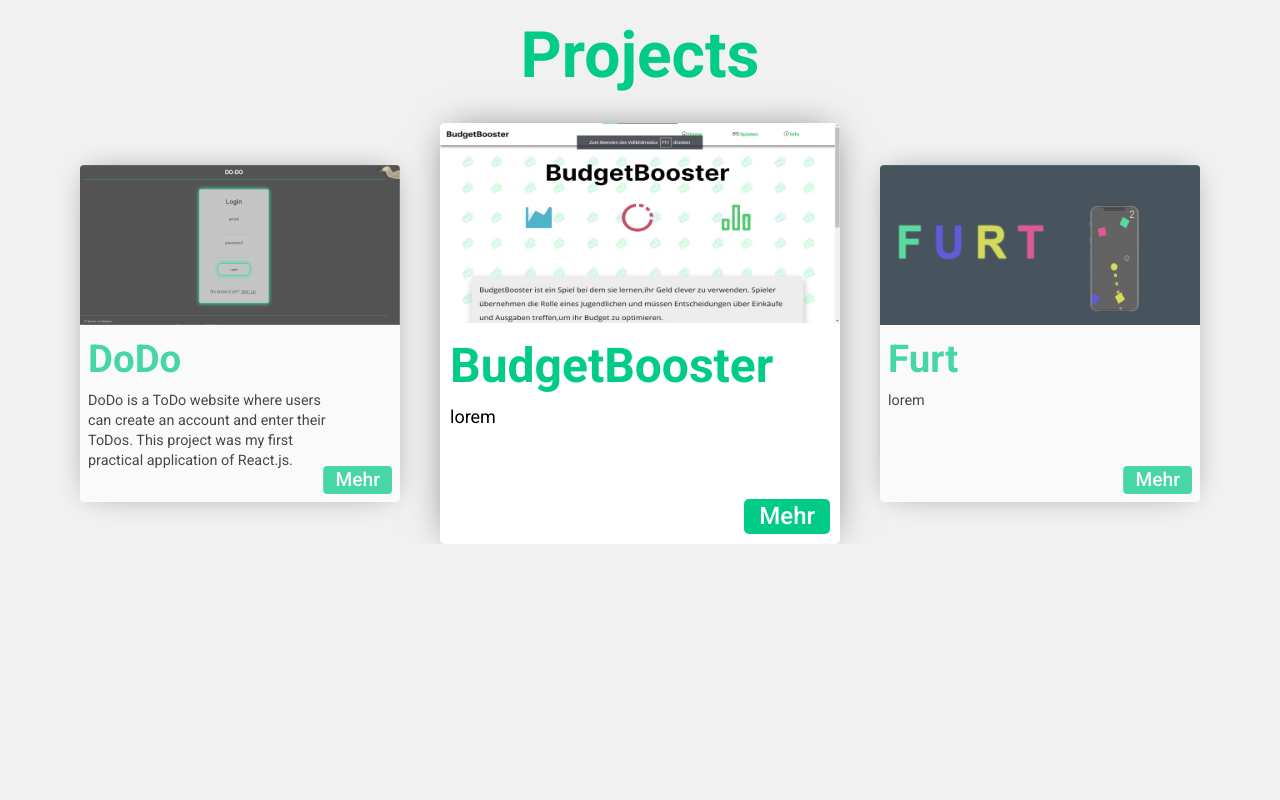
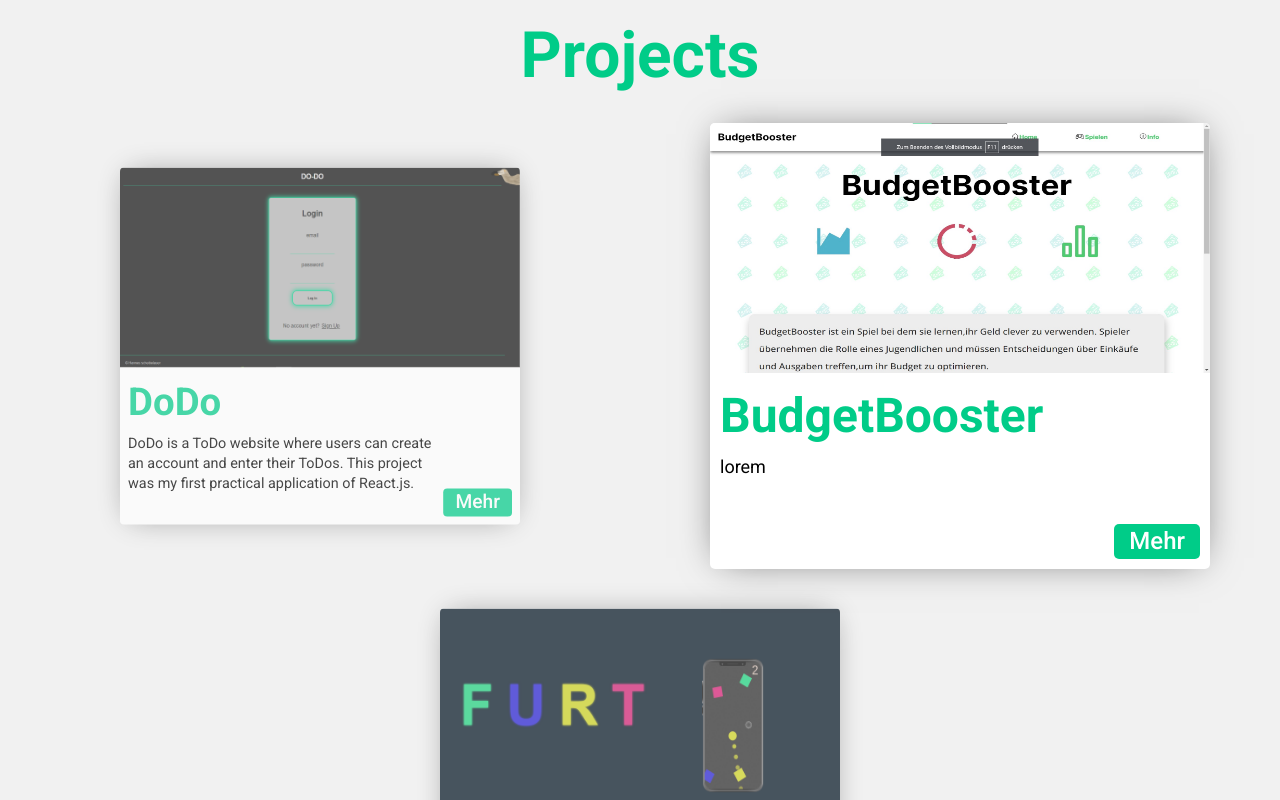
Before and after one commit to Hannes30/honspage3, a Next.js app: page / in a window 1280 px wide. Shown: the part 1480-2280 px from the top of the page. Before the commit the page ends 2024 px from the top, so only its background shows below. Built offline with nearby package versions, Linux system fonts and the light colour scheme.

Commit message:
content space around

```diff
--- a/styles/projects.module.css
+++ b/styles/projects.module.css
@@ -37,11 +37,12 @@
 .cardImage {
   width: 100%;
   border-radius: 5px 5px 0px 0px;
+  height: 200px;
 }
 .mainCards {
   display: flex;
   flex-wrap: wrap;
-  justify-content: center;
+  justify-content: space-around;
 }
 .heading {
   text-align: center;
@@ -83,3 +84,11 @@
     background-color: #eee;
   }
 }
+@media only screen and (min-width: 1200px) {
+  .mainCard {
+    width: 500px;
+  }
+  .cardImage {
+    height: 250px;
+  }
+}
```
